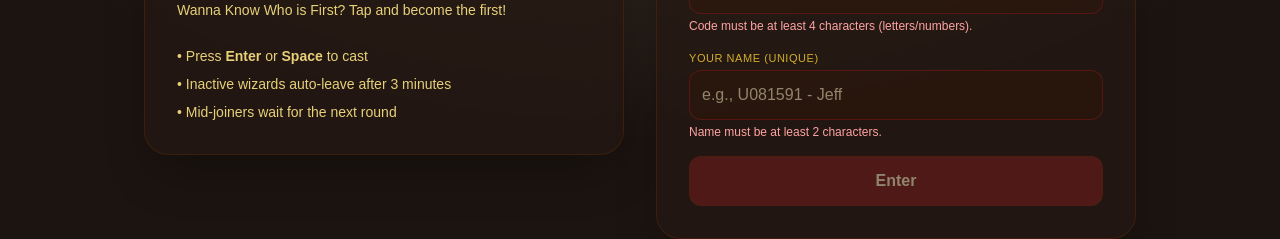
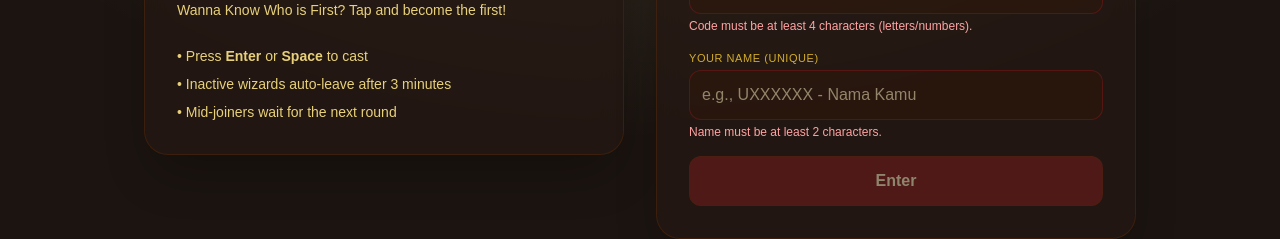
Before and after one commit to JeffTimoman/itx-te-2025-apps, a Next.js app in the folder frontend/: page /join in a window 1280 px wide. Shown: the part 279-518 px from the top of the page. Built offline with nearby package versions, Linux system fonts and the light colour scheme; no server answers.

Commit message:
update page

```diff
--- a/frontend/src/app/join/page.tsx
+++ b/frontend/src/app/join/page.tsx
@@ -1128,7 +1128,7 @@ export default function JoinPage() {
                     id="name"
                     value={name}
                     onChange={(e) => setName(e.target.value)}
-                    placeholder="e.g., U081591 - Jeff"
+                    placeholder="e.g., UXXXXXX - Nama Kamu"
                     className={`w-full p-3 rounded-xl bg-amber-950/20 border ${
                       nameValid ? "border-amber-900/40" : "border-red-900/50"
                     } outline-none focus:ring-2 focus:ring-amber-400/60`}
```
